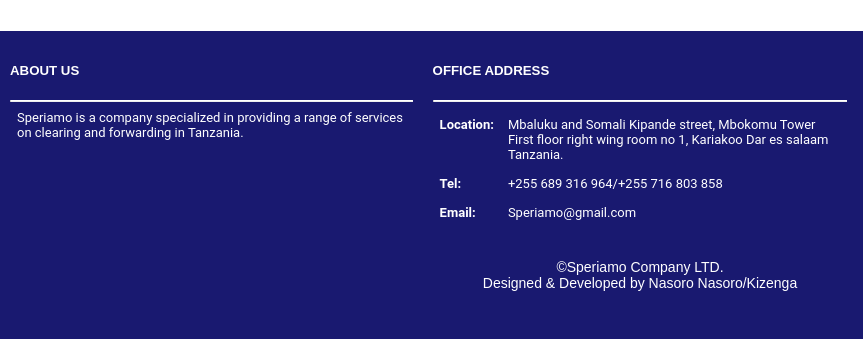
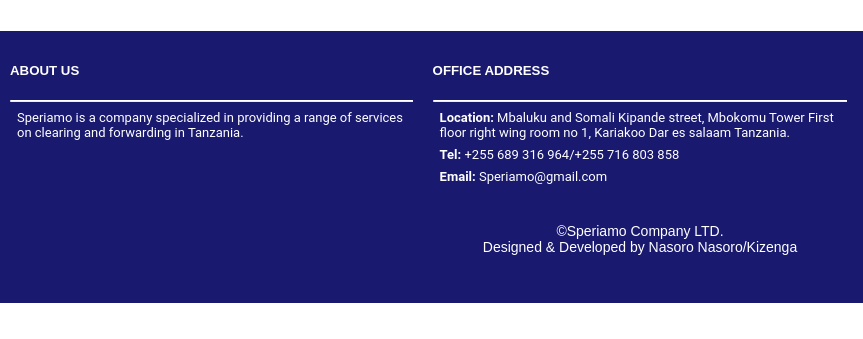
Before and after one commit to Nasoro91/my-website, a plain HTML site: page contact.html in a window 1280 px wide. Shown: the part 516-855 px from the top of the page, 0-863 px from the left. After the commit the page ends 819 px from the top, so only its background shows below. Drawn offline with Linux system fonts and the light colour scheme.

Commit message:
Update contact.html

```diff
--- a/contact.html
+++ b/contact.html
@@ -137,20 +137,9 @@
 <div class="address-div">
 <h5 class="h5">OFFICE ADDRESS</h5>
 <hr class="hr">
-<table border="0" cellspacing="0" cellpadding="0">
-<tr>
-<td style="vertical-align:top;"><p class="fp"><strong>Location:</strong></p></td>
-<td><p class="fp">Mbaluku and Somali Kipande street, Mbokomu Tower First floor right wing room no 1, Kariakoo Dar es salaam Tanzania.</p></td>
-</tr>
-<tr>
-<td><p class="fp"><strong>Tel:</strong></p></td>
-<td><p class="fp">+255 689 316 964/+255 716 803 858</p></td>
-</tr>
-<tr>
-<td><p class="fp"><strong>Email:</strong></p></td>
-<td><p class="fp">Speriamo@gmail.com</p></td>
-</tr>
-</table>
+<p class="fp"><strong>Location:</strong>&nbsp;Mbaluku and Somali Kipande street, Mbokomu Tower First floor right wing room no 1, Kariakoo Dar es salaam Tanzania.</p>
+<p class="fp"><strong>Tel:</strong>&nbsp;+255 689 316 964/+255 716 803 858</p>
+<p class="fp"><strong>Email:</strong>&nbsp;Speriamo@gmail.com</p>
 </div><!--adress div-->
 <div class="socialmedia-div">
 <h5 class="h5">CONNECT WITH US</h5>
```
